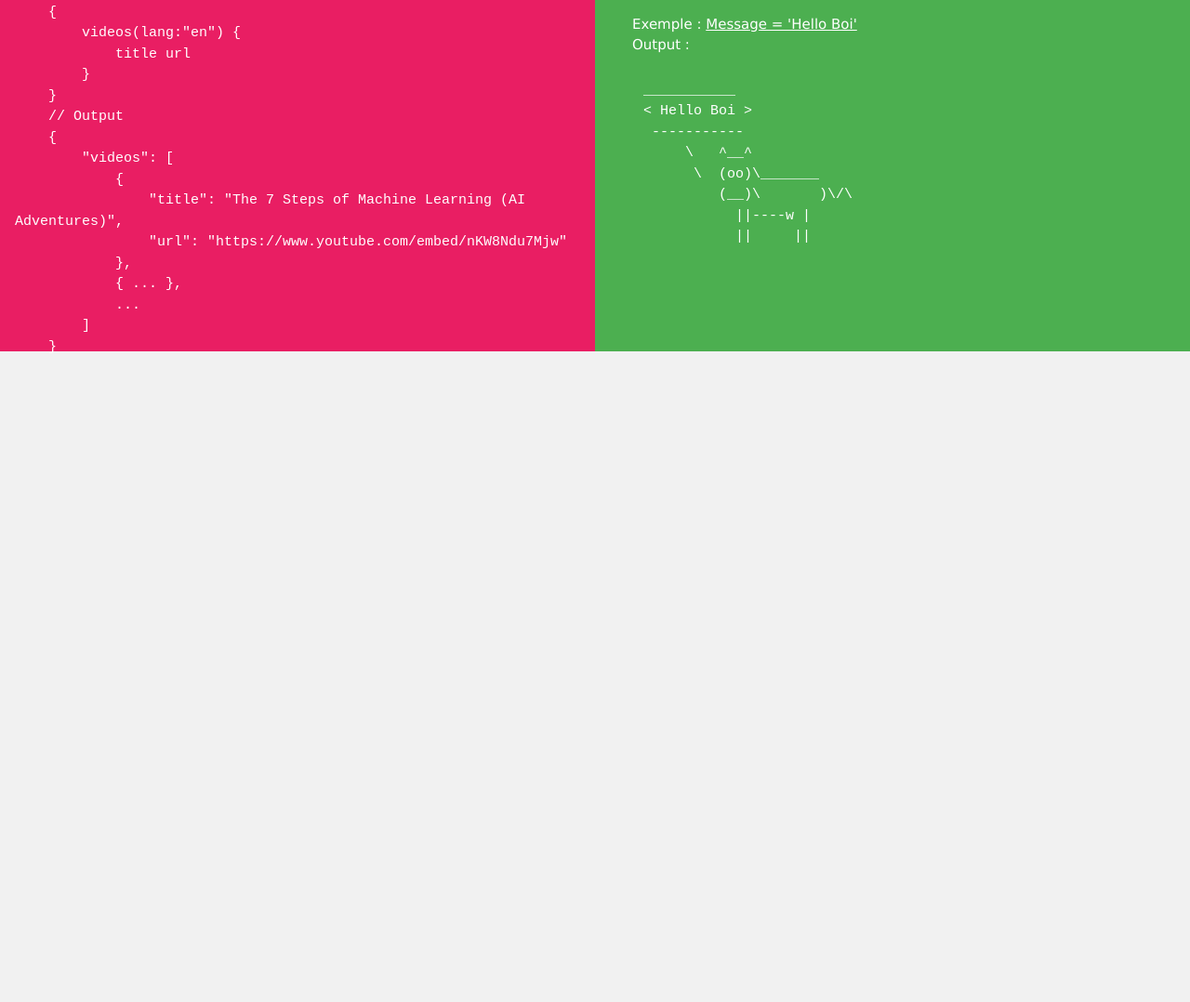
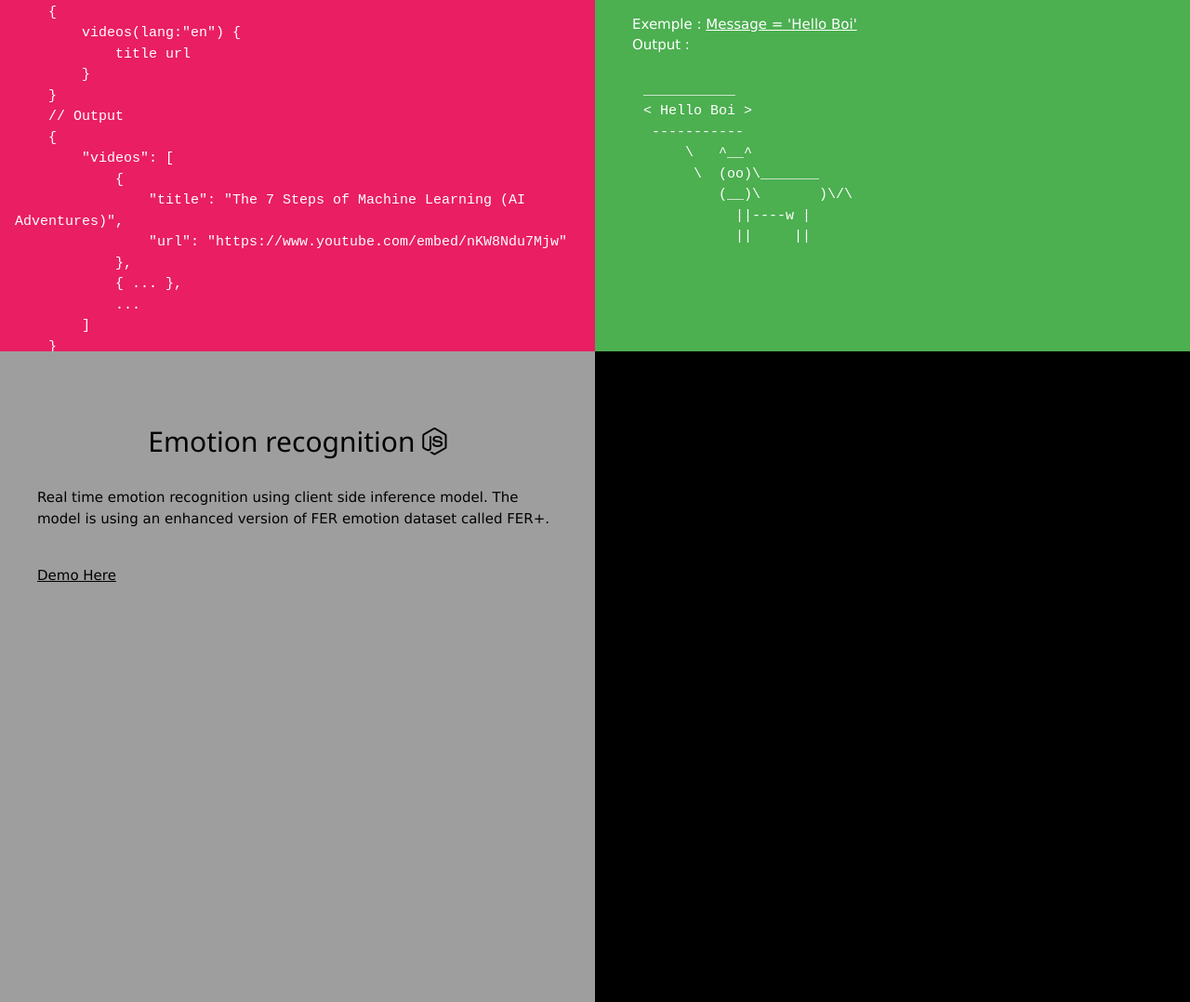
Before and after one commit to cvolcy/fast-everglades, a plain HTML site: page core/www/Views/index.html in a window 1280 px wide. Shown: the part 1722-2800 px from the top of the page at 93% size. Before the commit the page ends 2209 px from the top, so only its background shows below. Drawn offline with nearby package versions, Linux system fonts and the light colour scheme.

Commit message:
Add emotion recognition in the home page

```diff
--- a/core/www/Views/index.html
+++ b/core/www/Views/index.html
@@ -56,6 +56,13 @@
                         <rect x="0.5" y="0.5" width="14" height="18" rx="2.5" stroke="#fff"></rect>
                     </svg>
                     Cowsay
+                </a>
+                <a href="/emotion-recognition" class="w3-button w3-black w3-block w3-hover-gray w3-padding-16">
+                    <svg height="20" viewBox="0 0 15 20" fill="none" style="vertical-align: middle;">
+                        <path d="M3.5 14.435h1.816l1.99-4.622h.13l1.217 3.267c.404 1.084.901 1.42 2.047 1.42.317 0 .591-.032.8-.097v-1.246c-.115.02-.238.045-.346.045-.519 0-.771-.174-.995-.736l-2.133-5.39C7.212 5.016 6.55 4.5 5.114 4.5c-.28 0-.49.032-.742.09v1.246c.195-.025.288-.038.404-.038.872 0 1.124.206 1.628 1.4l.238.582L3.5 14.435z" fill="#fff"></path>
+                        <rect x="0.5" y="0.5" width="14" height="18" rx="2.5" stroke="#fff"></rect>
+                    </svg>
+                    Emotion recognition
                 </a>
             </div>
         </div>
@@ -202,6 +209,29 @@
             </div>
         </div>
     </div>
+    <!-- Fourth Grid: Emotion & null -->
+    <div class="w3-row">
+        <div class="w3-half w3-gray w3-container" style="height:700px">
+            <div class="w3-padding-64">
+                <h2 class="w3-center">
+                    Emotion recognition <i class="fab fa-node-js"></i>
+                </h2>
+                <p class="w3-padding-large">
+                    Real time emotion recognition using client side inference model. The model is using an enhanced
+                    version of FER emotion dataset called FER+.
+                </p>
+                <p class="w3-padding-large">
+                    <a href="/emotion-recognition">Demo Here</a>
+                </p>
+            </div>
+        </div>
+        <div class="w3-half w3-black w3-container" style="height:700px">
+            <div class="w3-padding-64">
+                <h2 class="w3-center"></h2>
+                <p class="w3-padding-large"></p>
+            </div>
+        </div>
+    </div>
     <!-- Footer -->
     <footer class="w3-container w3-black w3-padding-16" style="position: fixed; max-width: 1300px; width: 100%; bottom: 0;">
         <p>Powered by <a href="https://www.w3schools.com/w3css/default.asp" target="_blank">w3.css</a></p>
```
Also changed, not shown: core/proxies.json (+7 -0 lines).
